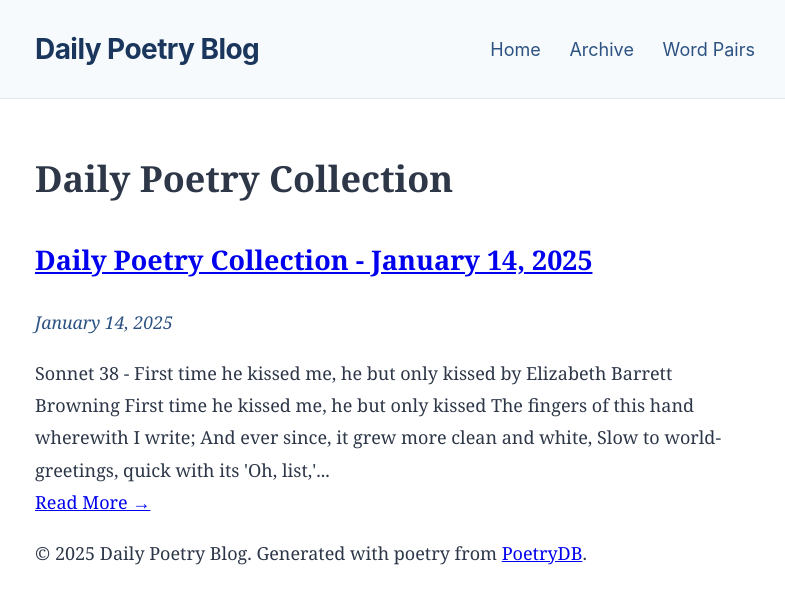
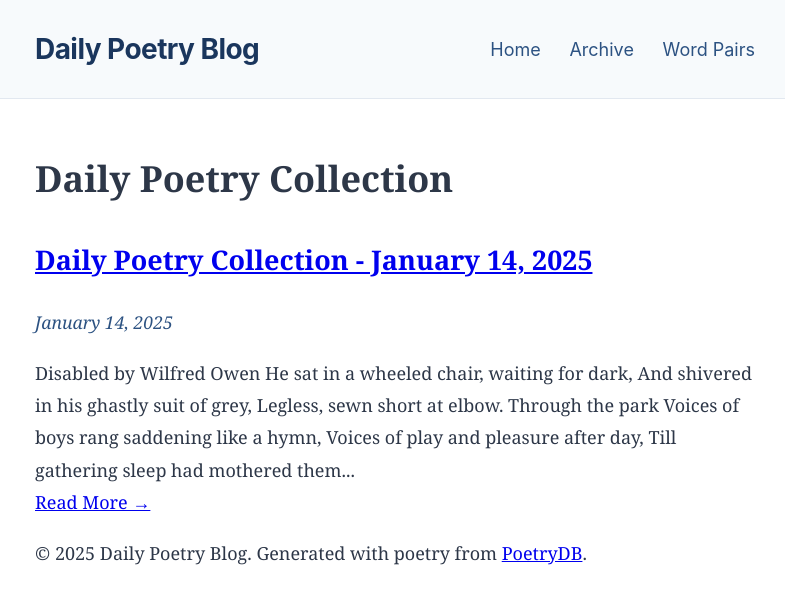
Before and after one commit to VishakBharadwaj94/poetry-service, a Jekyll site: the page built from index.html, in a window 1280 px wide. Shown: the top 604 px of the page, without its empty margins (245-1030 px from the left). Built offline with Jekyll 4.4.1, drawn with Linux system fonts in a browser that asks for light colours; part of the change alters nothing that is shown.

Commit message:
Add daily poetry post for 2025-01-14

````diff
--- a/_posts/2025-01-14-daily-poetry.md
+++ b/_posts/2025-01-14-daily-poetry.md
@@ -5,183 +5,191 @@ date: 2025-01-14 00:00:00 +0000
 categories: ['poetry', 'daily']
 ---
 
-## Sonnet 38 - First time he kissed me, he but only kissed by Elizabeth Barrett Browning
+## Disabled by Wilfred Owen
 
 ```
-First time he kissed me, he but only kissed
-The fingers of this hand wherewith I write;
-And ever since, it grew more clean and white,
-Slow to world-greetings, quick with its 'Oh, list,'
-When the angels speak. A ring of amethyst
-I could not wear here, plainer to my sight,
-Than that first kiss. The second passed in height
-The first, and sought the forehead, and half missed,
-Half falling on the hair. O beyond meed!
-That was the chrism of love, which love's own crown,
-With sanctifying sweetness, did precede.
-The third upon my lips was folded down
-In perfect, purple state; since when, indeed,
-I have been proud and said, 'My love, my own.'
+He sat in a wheeled chair, waiting for dark,
+And shivered in his ghastly suit of grey,
+Legless, sewn short at elbow.  Through the park
+Voices of boys rang saddening like a hymn,
+Voices of play and pleasure after day,
+Till gathering sleep had mothered them from him.
+
+About this time Town used to swing so gay
+When glow-lamps budded in the light-blue trees
+And girls glanced lovelier as the air grew dim,
+-- In the old times, before he threw away his knees.
+Now he will never feel again how slim
+Girls' waists are, or how warm their subtle hands,
+All of them touch him like some queer disease.
+
+There was an artist silly for his face,
+For it was younger than his youth, last year.
+Now he is old; his back will never brace;
+He's lost his colour very far from here,
+Poured it down shell-holes till the veins ran dry,
+And half his lifetime lapsed in the hot race,
+And leap of purple spurted from his thigh.
+One time he liked a bloodsmear down his leg,
+After the matches carried shoulder-high.
+It was after football, when he'd drunk a peg,
+He thought he'd better join.  He wonders why . . .
+Someone had said he'd look a god in kilts.
+
+That's why; and maybe, too, to please his Meg,
+Aye, that was it, to please the giddy jilts,
+He asked to join.  He didn't have to beg;
+Smiling they wrote his lie; aged nineteen years.
+Germans he scarcely thought of; and no fears
+Of Fear came yet.  He thought of jewelled hilts
+For daggers in plaid socks; of smart salutes;
+And care of arms; and leave; and pay arrears;
+Esprit de corps; and hints for young recruits.
+And soon, he was drafted out with drums and cheers.
+
+Some cheered him home, but not as crowds cheer Goal.
+Only a solemn man who brought him fruits
+Thanked him; and then inquired about his soul.
+Now, he will spend a few sick years in Institutes,
+And do what things the rules consider wise,
+And take whatever pity they may dole.
+To-night he noticed how the women's eyes
+Passed from him to the strong men that were whole.
+How cold and late it is!  Why don't they come
+And put him into bed?  Why don't they come?
 ```
 
 ### Form, Structure, Meter, and Rhyme
 
-In this sonnet, Elizabeth Barrett Browning adheres to the traditional structure of a Shakespearean sonnet, consisting of 14 lines written in iambic pentameter. The rhyme scheme follows the ABABCDCDEFEFGG pattern. Browning's use of iambic pentameter creates a rhythmic flow, emphasizing the emotions experienced by the speaker. The consistent rhyme scheme adds to the sonnet's lyrical quality and helps to convey the speaker's journey through the stages of love.
+The poem "Disabled" by Wilfred Owen consists of seven stanzas, each with a varying number of lines. The structure is free verse, with no consistent meter or rhyme scheme. This lack of formal structure mirrors the chaotic and fragmented nature of the soldier's thoughts and experiences. The irregular line lengths contribute to the overall feeling of disorientation and unease in the poem.
 
 ### Themes and Imagery
 
-The central theme of Sonnet 38 is the progression of love through different stages of physical intimacy. Through vivid imagery, Browning conveys the deepening emotional connection between the speaker and her lover. The use of sensory details, such as the touch of a kiss and the visual imagery of an amethyst ring, enhances the reader's understanding of the speaker's emotional transformation. The poem explores themes of purity, sanctity, and pride in love, highlighting the transformative power of romantic relationships.
+One of the central themes of the poem is the physical and emotional toll of war on soldiers. The imagery of the disabled soldier, sitting in a wheelchair, missing limbs, and feeling isolated from society, highlights the devastating consequences of war. The contrast between the soldier's memories of his youth and the harsh reality of his current situation emphasizes the loss of innocence and vitality that war brings. The vivid descriptions of the soldier's physical injuries and emotional struggles evoke a sense of pity and sympathy from the reader.
 
 ### Literary Devices
 
-Browning employs various literary devices to enhance the poem's emotional impact. The use of imagery, such as the "ring of amethyst" and "perfect, purple state," creates vivid pictures in the reader's mind, emphasizing the significance of each kiss. Additionally, the repetition of the word "love" and the alliteration in phrases like "sanctifying sweetness" and "folded down" add to the poem's musicality. Browning also utilizes symbolism, as seen in the comparison of the first kiss to an amethyst ring, to convey the depth of the speaker's emotions.
+Owen employs various literary devices to convey the themes of the poem. The use of simile in "All of them touch him like some queer disease" compares the way people interact with the disabled soldier to a contagious illness, highlighting his feelings of alienation and isolation. The repetition of the word "why" in the soldier's thoughts emphasizes his confusion and regret over joining the war. The juxtaposition of the soldier's past hopes and dreams with his current bleak reality creates a sense of irony and tragedy.
 
 ### Historical and Personal Context
 
-Elizabeth Barrett Browning was a Victorian poet known for her exploration of themes such as love, spirituality, and social justice. As a woman writing in the 19th century, Browning's poetry often reflected her personal experiences and emotions. Sonnet 38 can be interpreted as a reflection of Browning's own romantic relationship with her husband, Robert Browning. The sonnet captures the intensity and purity of love, a recurring theme in Browning's works.
+Wilfred Owen was a soldier in World War I, and his poetry often reflects his firsthand experiences of the horrors of war. "Disabled" was written during Owen's time in a hospital recovering from shell shock, giving the poem a personal and intimate perspective on the physical and psychological wounds of war. The poem also reflects the broader historical context of World War I, where many young men were persuaded to join the war effort with promises of glory and honor, only to face the harsh realities of combat.
 
 ### Deep Reading
 
-Through the progression of kisses described in the sonnet, Browning delves into the transformative power of love. The speaker's journey from a simple kiss on the hand to a passionate kiss on the lips symbolizes the deepening emotional connection between the lovers. Each kiss represents a milestone in the evolution of their relationship, culminating in a sense of pride and ownership in the final line. Browning's use of intimate details and sensory imagery invites readers to experience the speaker's emotions firsthand, making Sonnet 38 a poignant exploration of love's transformative nature.
+Through the character of the disabled soldier, Owen explores the themes of loss, disillusionment, and the dehumanizing effects of war. The soldier's physical disabilities symbolize the loss of his youth, innocence, and sense of self. The contrast between the soldier's idealized visions of war and the brutal reality he faces highlights the disconnect between propaganda and the actual experience of combat. The final lines of the poem, "How cold and late it is! Why don't they come / And put him into bed? Why don't they come?" convey a sense of abandonment and helplessness, emphasizing the soldier's profound isolation and despair. Overall, "Disabled" is a powerful and poignant portrayal of the devastating impact of war on individuals.
 
-## A Day Dream by Emily Bronte
+## Spring Quiet by Christina Rossetti
 
 ```
-On a sunny brae, alone I lay
-One summer afternoon;
-It was the marriage-time of May
-With her young lover, June.
+Gone were but the Winter,
+Come were but the Spring,
+I would go to a covert
+Where the birds sing;
 
-From her mother's heart, seemed loath to part
-That queen of bridal charms,
-But her father smiled on the fairest child
-He ever held in his arms.
+Where in the whitethorn
+Singeth a thrush,
+And a robin sings
+In the holly-bush.
 
-The trees did wave their plumy crests,
-The glad birds caroled clear;
-And I, of all the wedding guests,
-Was only sullen there!
+Full of fresh scents
+Are the budding boughs
+Arching high over
+A cool green house:
 
-There was not one, but wished to shun
-My aspect void of cheer;
-The very grey rocks, looking on,
-Asked, "What do you here?"
+Full of sweet scents,
+And whispering air
+Which sayeth softly:
+"We spread no snare;
 
-And I could utter no reply;
-In sooth, I did not know
-Why I had brought a clouded eye
-To greet the general glow.
+"Here dwell in safety,
+Here dwell alone,
+With a clear stream
+And a mossy stone.
 
-So, resting on a heathy bank,
-I took my heart to me;
-And we together sadly sank
-Into a reverie.
-
-We thought, "When winter comes again,
-Where will these bright things be?
-All vanished, like a vision vain,
-An unreal mockery!
-
-The birds that now so blithely sing,
-Through deserts, frozen dry,
-Poor spectres of the perished spring,
-In famished troops, will fly.
-
-And why should we be glad at all?
-The leaf is hardly green,
-Before a token of its fall
-Is on the surface seen!"
-
-Now, whether it were really so,
-I never could be sure;
-But as in fit of peevish woe,
-I stretched me on the moor.
-
-A thousand thousand gleaming fires
-Seemed kindling in the air;
-A thousand thousand silvery lyres
-Resounded far and near:
-
-Methought, the very breath I breathed
-Was full of sparks divine,
-And all my heather-couch was wreathed
-By that celestial shine!
-
-And, while the wide earth echoing rung
-To their strange minstrelsy,
-The little glittering spirits sung,
-Or seemed to sing, to me.
-
-"O mortal! mortal! let them die;
-Let time and tears destroy,
-That we may overflow the sky
-With universal joy!
-
-Let grief distract the sufferer's breast,
-And night obscure his way;
-They hasten him to endless rest,
-And everlasting day.
-
-To thee the world is like a tomb,
-A desert's naked shore;
-To us, in unimagined bloom,
-It brightens more and more!
-
-And could we lift the veil, and give
-One brief glimpse to thine eye,
-Thou wouldst rejoice for those that live,
-Because they live to die."
-
-The music ceased; the noonday dream,
-Like dream of night, withdrew;
-But Fancy, still, will sometimes deem
-Her fond creation true.
+"Here the sun shineth
+Most shadily;
+Here is heard an echo
+Of the far sea,
+Though far off it be."
 ```
 
 ### Form, Structure, Meter, and Rhyme
 
-This poem, "A Day Dream" by Emily Bronte, consists of five stanzas with varying line lengths. The first stanza has 8 lines, while the subsequent stanzas have 12 lines each. The poem does not follow a strict rhyme scheme, with some stanzas having a consistent rhyme pattern (e.g., ABCB) while others have a more irregular rhyme scheme. The irregular structure and rhyme scheme contribute to the dreamlike quality of the poem, mirroring the wandering thoughts of the speaker.
+Christina Rossetti's poem "Spring Quiet" is structured as a six-stanza poem with a consistent AABB rhyme scheme. The poem flows smoothly, with each stanza consisting of four lines. The meter is mainly iambic, with alternating lines of tetrameter and trimeter creating a musical quality to the poem. The regular rhyme scheme and meter contribute to the overall peaceful and soothing tone of the poem.
 
 ### Themes and Imagery
 
-The central themes of the poem revolve around the fleeting nature of beauty and happiness, the contrast between the natural world and human emotions, and the idea of mortality. The imagery in the poem is vivid and evocative, painting a picture of a sunny day in nature juxtaposed with the speaker's inner turmoil. The imagery of the wedding between May and June symbolizes the fleeting nature of happiness and the inevitability of change. The contrast between the joyful wedding guests and the sullen speaker highlights the speaker's sense of alienation and introspection.
+The central theme of "Spring Quiet" revolves around nature, renewal, and tranquility. The poem captures the essence of spring, with the speaker longing to escape to a secluded place where they can be surrounded by the sights and sounds of nature. Rossetti's vivid imagery brings the setting to life, from the singing birds in the whitethorn and holly-bush to the fresh scents and whispering air. The imagery of the "cool green house" and the "clear stream" evokes a sense of peace and serenity, highlighting the beauty of the natural world.
 
 ### Literary Devices
 
-Bronte employs several literary devices throughout the poem to enhance its meaning and mood. One notable device is personification, as seen in lines such as "The trees did wave their plumy crests" and "The very grey rocks, looking on." These personifications give life to the natural world and emphasize the speaker's sense of detachment from it. The use of symbolism is also prevalent in the poem, with the changing seasons and natural elements representing broader themes of transition and impermanence.
+Rossetti employs various literary devices to enhance the poem's themes and imagery. The repetition of the word "here" in the final stanza emphasizes the idea of finding safety and solace in nature. Personification is also present in lines such as "Whispering air" and "Which sayeth softly," giving nature a voice and agency. The use of alliteration in phrases like "Full of fresh scents" and "cool green house" adds a musical quality to the poem, enhancing its lyrical nature.
 
 ### Historical and Personal Context
 
-Emily Bronte, known for her introspective and often melancholic poetry, likely drew inspiration from her own experiences and emotions when writing "A Day Dream." The poem reflects the Romantic era's fascination with nature and the human psyche, as well as the themes of transience and mortality that were common in Romantic literature. Bronte's personal struggles and isolation may have influenced the speaker's sense of alienation and melancholy in the poem.
+Christina Rossetti was a Victorian poet known for her introspective and often melancholic verse. "Spring Quiet" reflects her deep connection to nature and her appreciation for its beauty and tranquility. In the context of the Victorian era, a period marked by industrialization and urbanization, the poem serves as a nostalgic ode to the natural world and a desire to escape the hustle and bustle of city life.
 
 ### Deep Reading
 
-Through the speaker's daydream, Bronte delves into deeper philosophical questions about life, death, and the nature of existence. The contrast between the earthly realm and the celestial realm, as depicted by the spirits in the poem, highlights the speaker's struggle to find meaning and purpose in a world filled with impermanence and suffering. The celestial beings' perspective on mortality challenges the speaker's own views on life and death, suggesting a more transcendental understanding of existence.
+At its core, "Spring Quiet" can be seen as a meditation on the restorative power of nature. The speaker's yearning for a secluded sanctuary where they can be at one with the natural world reflects a desire for peace and solitude in the midst of the chaos of everyday life. The poem invites readers to pause, breathe, and appreciate the beauty and serenity of the spring season, reminding us of the importance of connecting with the natural world for inner peace and rejuvenation.
 
-Overall, "A Day Dream" by Emily Bronte is a contemplative and introspective poem that explores themes of transience, mortality, and the human experience. Through vivid imagery, literary devices, and personal reflection, Bronte crafts a thought-provoking piece that invites readers to ponder the fleeting nature of life and the eternal questions of existence.
+## There's Wisdom In Women by Rupert Brooke
+
+```
+"Oh love is fair, and love is rare;" my dear one she said,
+"But love goes lightly over." I bowed her foolish head,
+And kissed her hair and laughed at her. Such a child was she;
+So new to love, so true to love, and she spoke so bitterly.
+
+But there's wisdom in women, of more than they have known,
+And thoughts go blowing through them, are wiser than their own,
+Or how should my dear one, being ignorant and young,
+Have cried on love so bitterly, with so true a tongue?
+```
+
+### Form, Structure, Meter, and Rhyme
+
+The poem "There's Wisdom In Women" by Rupert Brooke is written in a traditional form with four quatrains. Each stanza consists of four lines, following an ABAB rhyme scheme. The meter is predominantly iambic tetrameter, with lines alternating between eight and seven syllables. This rhythmic pattern helps create a smooth and flowing structure that enhances the lyrical quality of the poem.
+
+### Themes and Imagery
+
+The central theme of the poem revolves around the contrast between the perceived innocence of women and the underlying wisdom they possess. The speaker acknowledges the superficial perception of women as naive and inexperienced in matters of love, yet he discovers a deeper understanding and insight within them. The imagery in the poem is vivid and evocative, with descriptions of love as fair and rare, and the wisdom that lies hidden beneath the surface of women's emotions.
+
+### Literary Devices
+
+Brooke employs several literary devices to convey his message effectively. One notable device is irony, as the speaker initially dismisses the wisdom of women only to realize their profound insight later on. The use of personification is evident in lines like "thoughts go blowing through them," giving human-like qualities to abstract ideas. Additionally, the repetition of the word "love" throughout the poem emphasizes its significance and complexity.
+
+### Historical and Personal Context
+
+Rupert Brooke was a renowned English poet known for his romantic and idealistic verse. This poem reflects the societal norms and gender roles prevalent during the early 20th century, where women were often seen as delicate and emotional beings. Brooke's personal experiences with love and relationships likely influenced the themes explored in this poem, as he delves into the complexities of human emotions and perceptions.
+
+### Deep Reading
+
+On a deeper level, "There's Wisdom In Women" challenges traditional notions of femininity and highlights the underestimated intelligence and intuition of women. The speaker's realization of the depth of his dear one's understanding serves as a commentary on the tendency to overlook the wisdom and insight that women possess. By unraveling the layers of emotions and perceptions, Brooke invites readers to reconsider their preconceived notions and appreciate the profound wisdom that lies within women. The poem ultimately celebrates the power of love to reveal hidden truths and complexities within individuals.
 
 ## Today's Writing Challenge
 
-**Form:** Ghazal
+**Form:** Pantoum
 
-**Structure:** The Ghazal is a poetic form consisting of rhyming couplets and a refrain, with each line sharing the same meter. The first couplet sets the rhyme scheme, and each subsequent couplet follows the same pattern.
+**Structure:** The Pantoum consists of a series of quatrains where the second and fourth lines of each stanza are repeated as the first and third lines of the following stanza. The poem ends with the first and third lines of the first stanza as the final two lines.
 
-**Rhyme Scheme:** A1, A2, A1, A2, A1, A2, A1, A2...and so on
+**Rhyme Scheme:** ABAB
 
-*Prompt: Write a Ghazal exploring the bittersweet nostalgia of a childhood summer night, focusing on the sounds of crickets chirping, the scent of fresh cut grass, and the feeling of warm pavement under bare feet.*
+*Prompt: Write a pantoum about the nostalgic scent of summer rain on a country road, exploring the themes of memory, longing, and the passage of time.*
 
 ### Word Suggestions
 
 Consider these word pairs that complement your poem's tone:
 
-- **faihaz** (Germanic) / **enemy** (Latinate)
-  - *The Germanic word 'faihaz' carries a more ancient and raw emotion, while 'enemy' has a more formal and distant connotation. 'Faihaz' evokes a primal sense of danger and threat, enhancing the nostalgic longing for the simplicity and innocence of childhood.*
+- **hwī** (Germanic) / **ratiō** (Latinate)
+  - *The Germanic word 'hwī' emphasizes a sense of questioning and introspection, while the Latinate 'ratiō' conveys a more analytical and logical tone. 'Hwī' evokes a more emotional response, focusing on the 'why' of nostalgia and longing, while 'ratiō' adds a more intellectual layer to the exploration of memory and time.*
   - **Recommended:** Use the germanic version to enhance your poem's tone
 
-- **þankaz** (Germanic) / **gratitude** (Latinate)
-  - *The Germanic word 'þankaz' feels more personal and intimate, emphasizing a heartfelt sense of appreciation. On the other hand, 'gratitude' is more formal and intellectual. 'Þankaz' conveys a deeper connection to the memories of a childhood summer night.*
+- **neujaz** (Germanic) / **novel** (Latinate)
+  - *The Germanic word 'neujaz' conveys a sense of freshness and newness, which can enhance the theme of memory and longing for past experiences. On the other hand, the Latinate 'novel' may add a more literary or modern touch to the poem. 'Neujaz' brings a more organic and raw feeling to the emotions being portrayed.*
   - **Recommended:** Use the germanic version to enhance your poem's tone
 
-- **galaubją** (Germanic) / **creed** (Latinate)
-  - *The Germanic word 'galaubją' has a more grounded and instinctual quality, representing a fundamental belief or truth. In contrast, 'creed' has a religious or philosophical undertone. 'Galaubją' resonates with the innocence and purity of childhood nostalgia, making it a better choice for the poem's tone.*
+- **raidō** (Germanic) / **route** (Latinate)
+  - *The Germanic word 'raidō' focuses on the journey and path taken, emphasizing the passage of time and the nostalgia associated with it. In contrast, the Latinate 'route' may feel more structured and technical. 'Raidō' adds a poetic and romantic quality to the imagery of a country road in summer rain, while 'route' may feel more mundane and ordinary.*
   - **Recommended:** Use the germanic version to enhance your poem's tone
````
